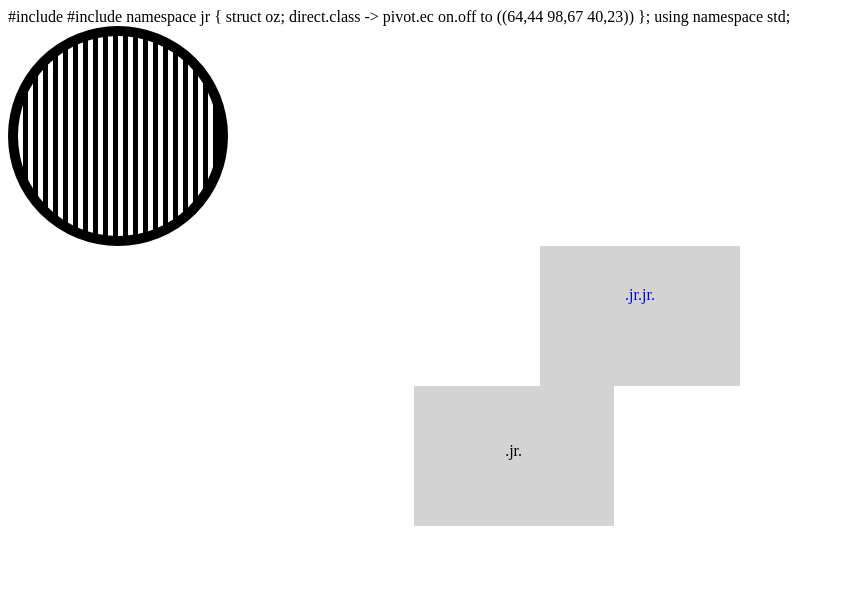
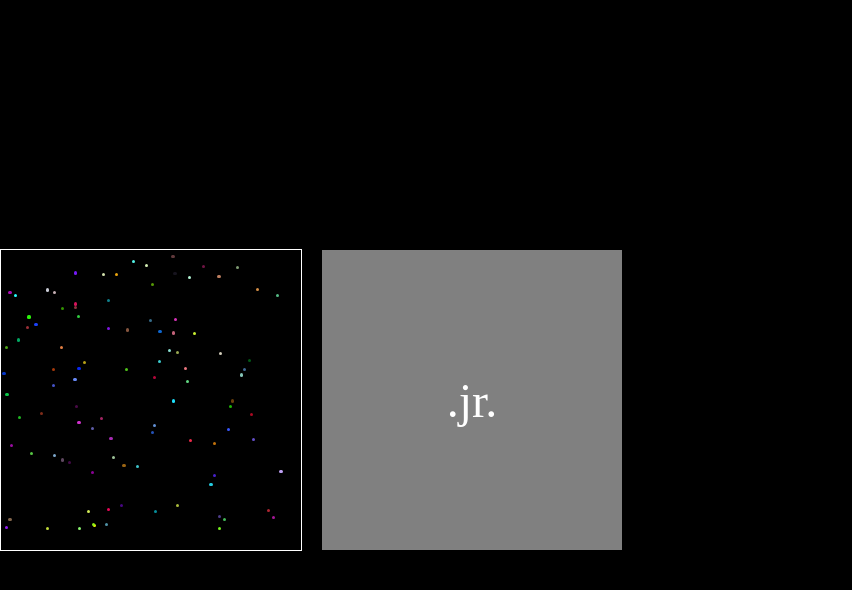
Before and after one commit to jrxxyy/jrxxyy.github.io, a plain HTML site: page visa.html in a window 1280 px wide. Shown: the whole page, without its empty margins (0-852 px from the left). Drawn offline with Linux system fonts and the light colour scheme.

Commit message:
Update visa.html

```diff
--- a/visa.html
+++ b/visa.html
@@ -1,105 +1,97 @@
-#include <cstdio>
-#include <iostream>
-  namespace jr {
-    struct oz;
-
-  direct.class -> pivot.ec
-    on.off to ((64,44 98,67 40,23))
-  };
-
-  using namespace std;
-
-<script>
-int main()
-{
-	std::cout << ".jr.jr." << std::end1;
-	return 0;
-}
-</script>
-
 <!DOCTYPE html>
-<script>
-int main()
-{
-	std::cout << ".jr.jr." << std::endl;
-	return 0;
-}
-</script>
 <html lang="en">
 <head>
   <meta charset="UTF-8">
   <meta name="viewport" content="width=device-width, initial-scale=1.0">
-<div class="circle"></div>
+  <title>Neon Dots Box</title>
   <style>
-	.box {
-  		background-color: lightgray;
-  		width: 200px;
-  		height: 100px;
-  		margin: 0 auto;
-  		text-align: center;
-  		padding-top: 40px;
-	}
-	.clickable-link {
-            display: block;
-            height: 100%;
-            width: 100%;
-            text-decoration: none;
-        }
-.circle {
-width: 200px;
-height: 200px;
-border-radius: 50%;
-border: 10px solid black;
-background-color: white;
-background-image: linear-gradient(to right, black 50%, white 50%), linear-gradient(to bottom, black 50%, white 50%);
-background-position: center center;
-background-size: 10px 100%, 100% 10px;
-		}
-	    .container {
-            width: 100%;
-            overflow: auto; /* Ensures proper layout */
+    body {
+      display: flex;
+      justify-content: center;
+      align-items: center;
+      height: 100vh;
+      margin: 0;
+      background-color: #000;
     }
 
-        .left {
-            float: left;
-            width: 80%; /* Adjust as needed */
+    .main-container {
+      display: flex;
+      align-items: center;
     }
 
-        .right {
-            float: right;
-            width: 20%; /* Adjust as needed */
-            background-color: red; /* Example background color */
+    .grey-box {
+      width: 300px;
+      height: 300px;
+      background-color: #808080;
+      display: flex;
+      justify-content: center;
+      align-items: center;
+      margin-left: 20px;
+      color: #fff;
+      font-size: 3em;
     }
-	</style>
+
+    .container {
+      width: 300px;
+      height: 300px;
+      position: relative;
+      overflow: hidden;
+      border: 1px solid #fff;
+    }
+
+    .dot {
+      position: absolute;
+      width: 0.2em;
+      height: 0.2em;
+      border-radius: 50%;
+      animation: moveDot 5s infinite;
+    }
+
+    @keyframes moveDot {
+      0%, 100% { transform: translate(0, 0); }
+      25% { transform: translate(280px, 0); }
+      50% { transform: translate(280px, 280px); }
+      75% { transform: translate(0, 280px); }
+    }
+
+    .container:hover .dot {
+      transform: scale(5);
+    }
   </style>
 </head>
 <body>
-	<div class="box">
-		<a href="https://jrxxyy.github.io/" class="clickable-link">.jr.jr.</a>
+  <div class="main-container">
+    <div class="container">
+      <!-- Dots will be added here by JavaScript -->
     </div>
-</body>
-</html>
-</head>
-<body>
- <div class="container">
-        <div class="left">
-
-<div class="box">
-  <p>.jr.</p>
-</div>
-<div class="right">
-<style>
-.box {
-  background-color: lightgray;
-  width: 200px;
-  height: 100px;
-  margin: 0 auto;
-  text-align: center;
-  padding-top: 40px;
-}
-<p>Right side content</p>
+    <div class="grey-box">
+      .jr.
     </div>
   </div>
+
+  <script>
+    function getRandomColor() {
+      const letters = '0123456789ABCDEF';
+      let color = '#';
+      for (let i = 0; i < 6; i++) {
+        color += letters[Math.floor(Math.random() * 16)];
+      }
+      return color;
+    }
+
+    function createDot() {
+      const dot = document.createElement('div');
+      dot.className = 'dot';
+      dot.style.backgroundColor = getRandomColor();
+      dot.style.top = `${Math.random() * 280}px`;
+      dot.style.left = `${Math.random() * 280}px`;
+      document.querySelector('.container').appendChild(dot);
+    }
+
+    for (let i = 0; i < 100; i++) {
+      createDot();
+    }
+  </script>
 </body>
 </html>
 
```
Lines whose indentation alone changed are shown as unchanged.
